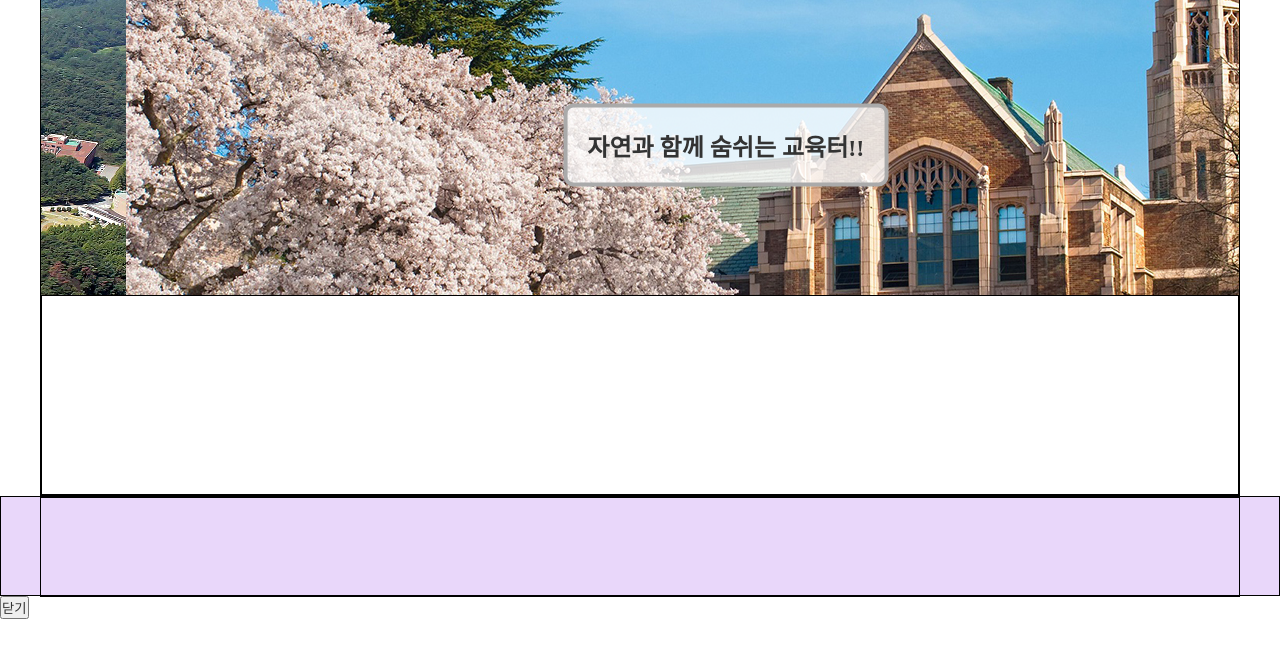
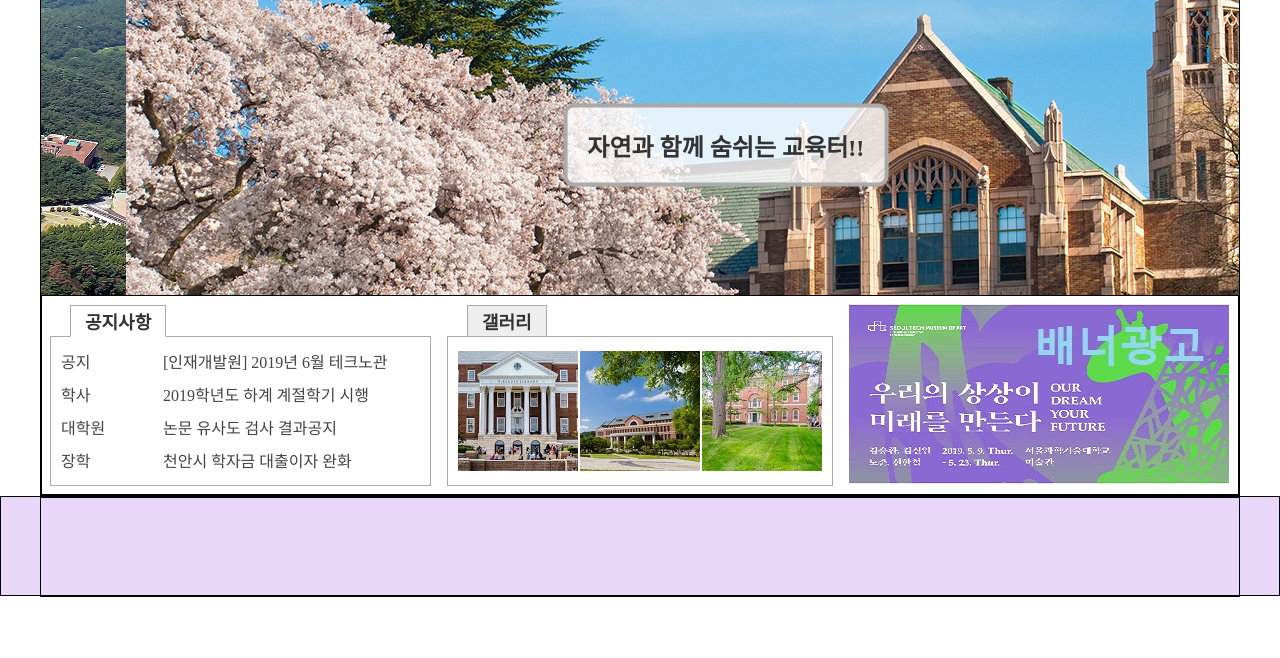
Before and after one commit to rdw5373/0721_IndustryUniv, a plain HTML site: page index.html in a window 1280 px wide. Shown: the part 106-764 px from the top of the page. Drawn offline with Linux system fonts and the light colour scheme.

Commit message:
0723_콘텐츠영역작업완료

```diff
--- a/index.html
+++ b/index.html
@@ -77,7 +77,6 @@
         <div id="slide">
 
             <div id="shuttleFrame" class="flex-container">
-
                 <a href="#">
                     <img src="images/slide1.jpg" alt="이미지">
                     <span>여러분들이 꿈을 이룰수 있는곳!</span>
@@ -90,7 +89,6 @@
                     <img src="images/slide3.jpg" alt="이미지">
                     <span>24시간 오픈되어 있는 실습실</span>
                 </a>
-
             </div>
             <!-- div#shuttleFrame -->
 
@@ -98,7 +96,59 @@
         <!-- div#slide -->
 
 
-        <div id="contents">
+        <div id="contents" class="flex-container">
+
+            <div id="bbsNotice" class="bbs">
+                <button>공지사항</button>
+                <div id="notice">
+                    <table>
+                        <tbody>
+                            <tr id="popPoint">
+                                <td><a href="#">공지</a></td>
+                                <td><a href="#">[인재개발원] 2019년 6월 테크노관</a></td>
+                            </tr>
+                            <tr>
+                                <td><a href="#">학사</a></td>
+                                <td><a href="#">2019학년도 하계 계절학기 시행</a></td>
+                            </tr>
+                            <tr>
+                                <td><a href="#">대학원</a></td>
+                                <td><a href="#">논문 유사도 검사 결과공지</a></td>
+                            </tr>
+                            <tr>
+                                <td><a href="#">장학</a></td>
+                                <td><a href="#">천안시 학자금 대출이자 완화</a></td>
+                            </tr>
+                        </tbody>
+                    </table>
+                </div>
+                <!-- div#notice -->
+            </div>
+            <!-- div#bbsNotice -->
+
+
+            <div id="bbsGallery" class="bbs">
+                <button>갤러리</button>
+                <div id="gallery">
+                    <table>
+                        <tbody>
+                            <tr>
+                                <td><a href="#"><img src="images/gallery1.jpg" alt="이미지"></a></td>
+                                <td><a href="#"><img src="images/gallery2.jpg" alt="이미지"></a></td>
+                                <td><a href="#"><img src="images/gallery3.jpg" alt="이미지"></a></td>
+                            </tr>
+                        </tbody>
+                    </table>
+                </div>
+                <!-- div#gallery -->
+            </div>
+            <!-- div#bbsGallery -->
+
+
+            <div id="Banner">
+                <a href="#"><img src="images/banner.jpg" alt="배너이미지"></a>
+            </div>
+            <!-- div#Banner -->
 
         </div>
         <!-- div#contents -->
@@ -116,11 +166,20 @@
     <!-- div#footerFrame -->
 
 
+
+
     <div id="layerBG">
         <div id="layerPopup">
 
-            <h2></h2>
-            <p></p>
+            <h2>
+                [인재개발원] 2019년 6월 서울 테크노파크 Fab Tour 및 특강 안내
+            </h2>
+            <p>
+                - 일시 : 1차 6/5(수) <br>
+                - 인원 : 10명 <br>
+                - 장소 : 서울 테크노파크 1층 open lab <br>
+                - 신청방법 : 선착순
+            </p>
             <div id="closeBtnArea">
                 <button type="button">닫기</button>
             </div>
--- a/script/script.js
+++ b/script/script.js
@@ -27,6 +27,16 @@ $(function(){
     }
     // 슬라이드쇼 끝
 
+    // 모달레이어팝업 시작
+    $("#popPoint").click(function(){
+        $("#layerBG").css({"display": "block"});
+    });
+    $("#closeBtnArea button").click(function(){
+        $("#layerBG").css({"display": "none"});
+    });
+    // 모달레이어팝업 끝
+
+
 
 
 });
--- a/style/style.css
+++ b/style/style.css
@@ -200,9 +200,56 @@ div#shuttleFrame {
 }
 /* 슬라이드쇼 끝 */
 
+/* 컨텐츠영역 시작 */
 div#contents {
   height: 200px;
 }
+
+#contents > div {
+  height: 200px;
+  padding: 8px;
+  /* border: 1px solid #000; */
+  flex: 1;
+}
+
+#contents button {
+  font-size: 18px;
+  font-weight: bold;
+  padding: 2px 14px;
+  border: 1px solid #aaa;
+  border-bottom-color: #fff;
+  background-color: #fff;
+
+  position: relative;
+  left: 20px;
+  top: 1px;
+}
+
+#contents div#notice,
+#contents div#gallery {
+  height: 150px;
+  padding: 8px;
+  border: 1px solid #aaa;
+}
+
+#contents div#notice td {
+  line-height: 31px;
+}
+
+#contents div#notice td:first-child {
+  width: 100px;
+}
+
+#contents #bbsGallery button {
+  border-bottom-color: #aaa;
+  background-color: #eee;
+}
+#contents #gallery td {
+  padding-top: 4px;
+}
+
+/* 컨텐츠영역 끝 */
+
 /* div#wrap */
 
 /* div#footerFrame */
@@ -218,3 +265,48 @@ footer#footer {
   margin: 0 auto;
 }
 /* div#footerFrame */
+
+/* 모달레이어팝업 시작 */
+tr#popPoint {
+  cursor: pointer;
+}
+
+div#layerBG {
+  width: 100%;
+  height: 100%;
+  background-color: rgba(0, 0, 0, 0.6);
+
+  display: none;
+  position: fixed;
+  left: 0;
+  top: 0;
+}
+
+div#layerPopup {
+  padding: 20px;
+  border: 4px solid #aaa;
+  border-radius: 10px;
+
+  background-color: rgba(255, 255, 255, 0.8);
+  position: absolute;
+  left: 50%;
+  top: 50%;
+  transform: translate(-50%, -50%);
+}
+
+#layerPopup p {
+  font-size: 20px;
+  line-height: 34px;
+  margin: 20px;
+}
+
+div#closeBtnArea {
+  text-align: right;
+  padding-right: 40px;
+}
+
+#closeBtnArea button {
+  font-size: 20px;
+  padding: 2px 20px;
+  cursor: pointer;
+}
```
